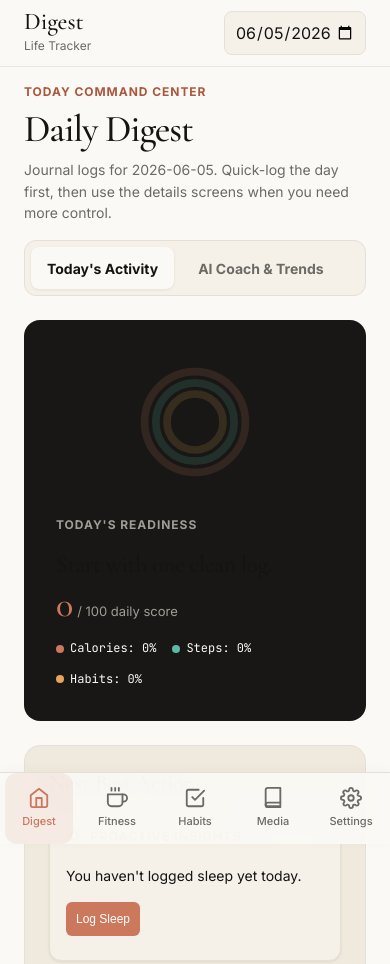
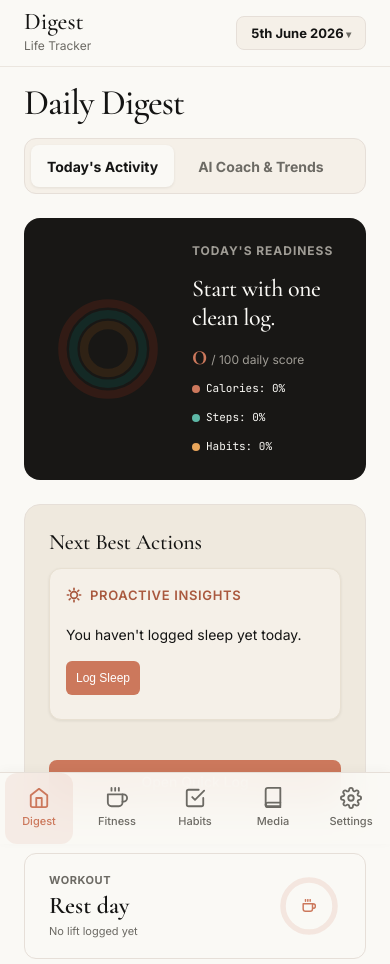
Before and after one commit to Gurjoban0004/Align, a plain HTML site: page index.html in a window 390 px wide. Shown: the top 964 px of the page. Drawn offline with nearby package versions, Linux system fonts and the light colour scheme.

Commit message:
feat: compact horizontal cockpit card, single column mobile metrics, and custom date selector

```diff
--- a/app.js
+++ b/app.js
@@ -96,6 +96,26 @@ const VIEW_META = {
   auth: { title: 'Sign In', short: 'Auth' }
 };
 
+function formatLongDate(dateStr) {
+  if (!dateStr) return '';
+  const date = new Date(dateStr + 'T12:00:00'); // Use noon to avoid timezone shifts
+  const day = date.getDate();
+  const year = date.getFullYear();
+  const months = [
+    "January", "February", "March", "April", "May", "June",
+    "July", "August", "September", "October", "November", "December"
+  ];
+  const monthName = months[date.getMonth()];
+
+  // Suffix calculation
+  let suffix = 'th';
+  if (day === 1 || day === 21 || day === 31) suffix = 'st';
+  else if (day === 2 || day === 22) suffix = 'nd';
+  else if (day === 3 || day === 23) suffix = 'rd';
+
+  return `${day}${suffix} ${monthName} ${year}`;
+}
+
 function getHabitDefinitions() {
   return JSON.parse(localStorage.getItem('life_tracker_habits_list')) || DEFAULT_HABITS;
 }
@@ -117,9 +137,10 @@ function renderMobileHeader() {
       el('strong', {}, meta.short),
       el('span', {}, "Life Tracker")
     ),
+    el('div', { class: 'custom-date-container' },
+      el('span', {}, formatLongDate(state.dateStr)),
       el('input', {
         type: 'date',
-      class: 'form-control mobile-date-control',
         value: state.dateStr,
         onChange: (e) => {
           state.dateStr = e.target.value;
@@ -131,13 +152,14 @@ function renderMobileHeader() {
           renderApp();
         }
       })
+    )
   );
 }
 
 function renderActivityRingsSVG(calPercent, stepPercent, habitPercent) {
-  const c1 = 226.2;
-  const c2 = 175.9;
-  const c3 = 125.7;
+  const c1 = 2 * Math.PI * 38; // Radius 38 = 238.76
+  const c2 = 2 * Math.PI * 29; // Radius 29 = 182.21
+  const c3 = 2 * Math.PI * 20; // Radius 20 = 125.66
 
   const o1 = c1 - (Math.min(calPercent, 100) / 100 * c1);
   const o2 = c2 - (Math.min(stepPercent, 100) / 100 * c2);
@@ -145,8 +167,8 @@ function renderActivityRingsSVG(calPercent, stepPercent, habitPercent) {
 
   const svg = document.createElementNS("http://www.w3.org/2000/svg", "svg");
   svg.setAttribute("viewBox", "0 0 100 100");
-  svg.setAttribute("width", "140");
-  svg.setAttribute("height", "140");
+  svg.setAttribute("width", "120");
+  svg.setAttribute("height", "120");
   svg.style.display = "block";
 
   const createRing = (r, strokeColor, bgStrokeColor, dashArray, dashOffset) => {
@@ -155,7 +177,7 @@ function renderActivityRingsSVG(calPercent, stepPercent, habitPercent) {
     bg.setAttribute("cy", "50");
     bg.setAttribute("r", r);
     bg.setAttribute("stroke", bgStrokeColor);
-    bg.setAttribute("stroke-width", "5.5");
+    bg.setAttribute("stroke-width", "7");
     bg.setAttribute("fill", "none");
 
     const fg = document.createElementNS("http://www.w3.org/2000/svg", "circle");
@@ -163,19 +185,19 @@ function renderActivityRingsSVG(calPercent, stepPercent, habitPercent) {
     fg.setAttribute("cy", "50");
     fg.setAttribute("r", r);
     fg.setAttribute("stroke", strokeColor);
-    fg.setAttribute("stroke-width", "5.5");
+    fg.setAttribute("stroke-width", "7");
     fg.setAttribute("fill", "none");
-    fg.setAttribute("stroke-dasharray", dashArray);
-    fg.setAttribute("stroke-dashoffset", dashOffset);
+    fg.setAttribute("stroke-dasharray", `${dashArray}`);
+    fg.setAttribute("stroke-dashoffset", `${dashOffset}`);
     fg.setAttribute("stroke-linecap", "round");
     fg.setAttribute("transform", "rotate(-90 50 50)");
 
     return [bg, fg];
   };
 
-  const [bg1, fg1] = createRing(36, "var(--colors-primary)", "rgba(204, 120, 92, 0.15)", c1, o1);
-  const [bg2, fg2] = createRing(28, "var(--colors-accent-teal)", "rgba(93, 184, 166, 0.15)", c2, o2);
-  const [bg3, fg3] = createRing(20, "var(--colors-accent-amber)", "rgba(232, 165, 90, 0.15)", c3, o3);
+  const [bg1, fg1] = createRing(38, "var(--colors-primary)", "#321b15", c1, o1);
+  const [bg2, fg2] = createRing(29, "var(--colors-accent-teal)", "#142925", c2, o2);
+  const [bg3, fg3] = createRing(20, "var(--colors-accent-amber)", "#2f2215", c3, o3);
 
   svg.appendChild(bg1);
   svg.appendChild(fg1);
@@ -820,6 +842,8 @@ document.addEventListener('DOMContentLoaded', () => {
   const dateInput = document.getElementById('global-date-picker');
   if (dateInput) {
     dateInput.value = state.dateStr;
+    const label = document.getElementById('desktop-date-label');
+    if (label) label.textContent = formatLongDate(state.dateStr);
     dateInput.addEventListener('change', (e) => {
       state.dateStr = e.target.value;
       if (state.user && firebase.db) {
@@ -834,7 +858,11 @@ document.addEventListener('DOMContentLoaded', () => {
 function renderApp() {
   const shouldResetScroll = lastRenderedView !== state.activeView;
   const desktopDate = document.getElementById('global-date-picker');
-  if (desktopDate) desktopDate.value = state.dateStr;
+  if (desktopDate) {
+    desktopDate.value = state.dateStr;
+    const label = document.getElementById('desktop-date-label');
+    if (label) label.textContent = formatLongDate(state.dateStr);
+  }
 
   // Update nav active states
   document.querySelectorAll('.nav-link, .bottom-nav-item').forEach(item => {
@@ -1290,7 +1318,11 @@ function renderDashboard() {
 
   return el('div', { class: 'section' },
     el('div', { class: 'container' },
-      renderPageHeader("Daily Digest", `Journal logs for ${state.dateStr}. Quick-log the day first, then use the details screens when you need more control.`, "Today Command Center"),
+      el('div', { class: 'page-header', style: { marginBottom: '16px' } },
+        el('div', { class: 'page-header-copy' },
+          el('h1', { style: { fontSize: '36px', margin: 0 } }, "Daily Digest")
+        )
+      ),
       subTabs,
       dashboardContent
     )
--- a/index.css
+++ b/index.css
@@ -1482,41 +1482,44 @@ svg.btn-icon,
 
 /* iOS Widget & Concentric Rings Upgrade */
 .activity-cockpit {
-  display: grid;
-  grid-template-columns: 1fr;
+  display: flex;
+  flex-direction: row;
+  align-items: center;
   gap: var(--spacing-lg);
-  padding: var(--spacing-xl);
+  padding: var(--spacing-lg);
   background: var(--colors-surface-dark);
   border-radius: var(--rounded-xl);
   color: var(--colors-on-dark);
   position: relative;
   overflow: hidden;
-}
-
-@media (min-width: 600px) {
-  .activity-cockpit {
-    grid-template-columns: 140px 1fr;
-    align-items: center;
-  }
+  min-height: 152px;
+}
+
+.activity-cockpit h2,
+.activity-cockpit h3,
+.activity-cockpit h4 {
+  color: var(--colors-on-dark) !important;
 }
 
 .activity-cockpit svg {
-  margin: 0 auto;
+  flex-shrink: 0;
 }
 
 .activity-cockpit-info {
   display: flex;
   flex-direction: column;
-  gap: var(--spacing-xs);
+  gap: 6px;
   z-index: 1;
+  flex-grow: 1;
+  min-width: 0;
 }
 
 .activity-legend {
   display: flex;
   flex-wrap: wrap;
   gap: var(--spacing-sm) var(--spacing-md);
-  margin-top: var(--spacing-xs);
-  font-size: 12px;
+  margin-top: 4px;
+  font-size: 11px;
   font-family: var(--font-mono);
 }
 
@@ -1545,7 +1548,7 @@ svg.btn-icon,
 
 .activity-cockpit-score strong {
   font-family: var(--font-display);
-  font-size: 36px;
+  font-size: 32px;
   font-weight: 500;
   color: var(--colors-primary);
   line-height: 1;
@@ -1553,16 +1556,62 @@ svg.btn-icon,
 
 .activity-cockpit-score span {
   color: var(--colors-on-dark-soft);
+  font-size: 12px;
+}
+
+/* Custom Editorial Date Selector Overlay */
+.custom-date-container {
+  position: relative;
+  display: inline-flex;
+  align-items: center;
+  gap: 6px;
+  background: var(--colors-surface-soft);
+  border: 1px solid var(--colors-hairline);
+  padding: 6px 14px;
+  border-radius: var(--rounded-md);
+  font-family: var(--font-sans);
   font-size: 13px;
+  font-weight: 700;
+  color: var(--colors-ink);
+  cursor: pointer;
+  transition: var(--transition-default);
+}
+
+.custom-date-container:hover {
+  border-color: var(--colors-primary-disabled);
+  background: var(--colors-surface-card);
+}
+
+.custom-date-container span::after {
+  content: " ▾";
+  font-size: 10px;
+  color: var(--colors-muted);
+}
+
+.custom-date-container input[type="date"] {
+  position: absolute;
+  top: 0;
+  left: 0;
+  width: 100%;
+  height: 100%;
+  opacity: 0;
+  cursor: pointer;
+  -webkit-appearance: none;
 }
 
 .widget-metric-grid {
   display: grid;
-  grid-template-columns: repeat(2, minmax(0, 1fr));
+  grid-template-columns: 1fr;
   gap: var(--spacing-md);
 }
 
-@media (min-width: 768px) {
+@media (min-width: 600px) {
+  .widget-metric-grid {
+    grid-template-columns: repeat(2, minmax(0, 1fr));
+  }
+}
+
+@media (min-width: 960px) {
   .widget-metric-grid {
     grid-template-columns: repeat(3, minmax(0, 1fr));
   }
--- a/index.html
+++ b/index.html
@@ -39,10 +39,10 @@
           <!-- Sync status indicator -->
           <span id="sync-status-indicator" style="display: none; font-size: 12px; font-weight: 500; font-family: var(--font-sans);"></span>
 
-          <!-- Central Date Picker -->
-          <div class="form-group" style="margin-bottom: 0; flex-direction: row; align-items: center; gap: 8px;">
-            <label for="global-date-picker" class="form-label" style="white-space: nowrap;">Active Date:</label>
-            <input type="date" id="global-date-picker" class="form-control" style="height: 32px; padding: 4px 8px; width: 140px;">
+          <!-- Central Custom Date Picker -->
+          <div class="custom-date-container" style="margin-right: 16px;">
+            <span id="desktop-date-label">June 5th, 2026</span>
+            <input type="date" id="global-date-picker">
           </div>
 
           <a href="#dashboard" class="nav-link" data-view="dashboard" id="nav-btn-dashboard">Dashboard</a>
```
Lines whose indentation alone changed are shown as unchanged.
